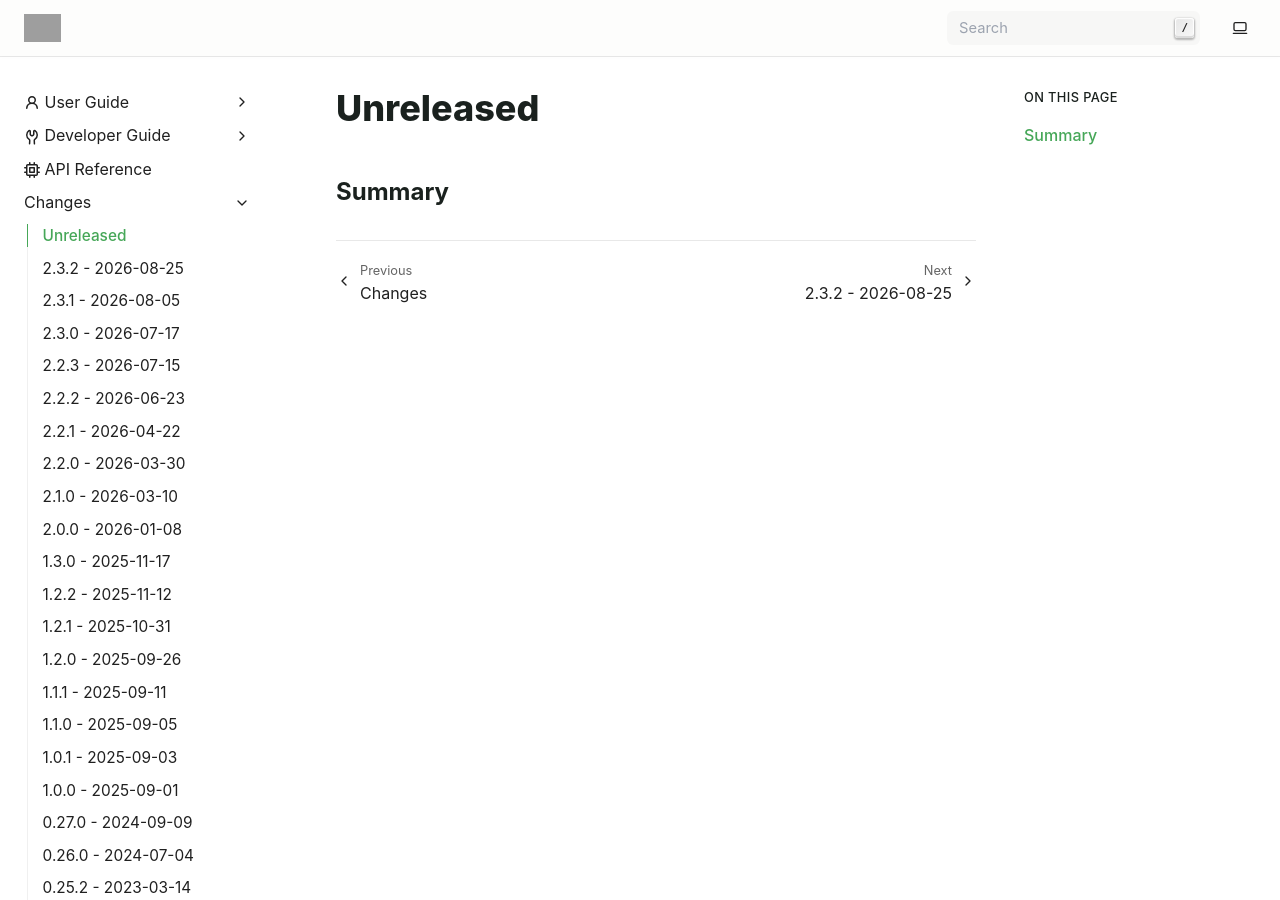
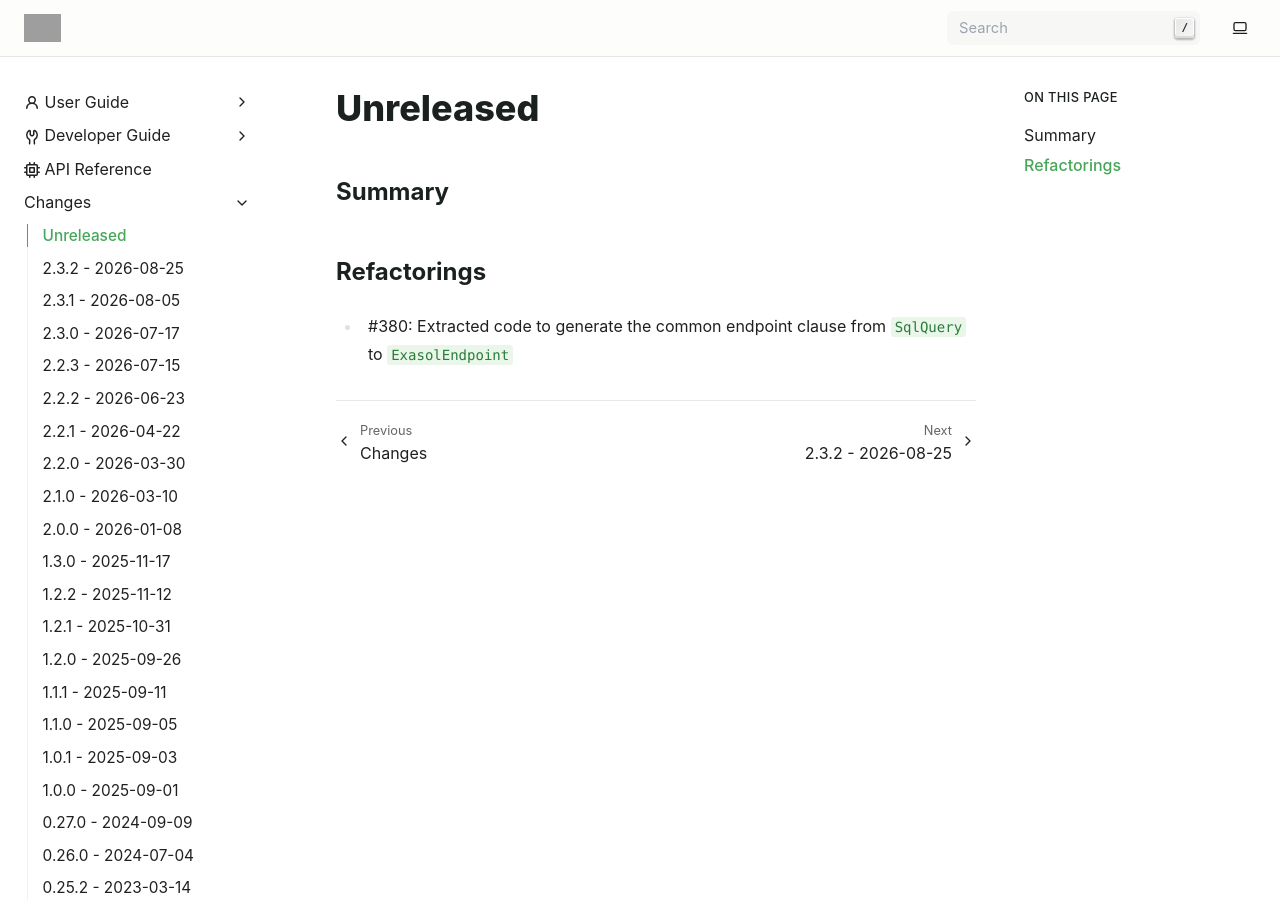
Before and after one commit to exasol/pyexasol, a Sphinx documentation site: the page built from doc/changes/unreleased.md, in a window 1280 px wide and 900 px high. Built offline with Sphinx 7.4.7, drawn with Linux system fonts in a browser that asks for light colours; grey boxes are pictures that could not be loaded.

Commit message:
Add changelog entry

```diff
--- a/doc/changes/unreleased.md
+++ b/doc/changes/unreleased.md
@@ -1,3 +1,7 @@
 # Unreleased
 
 ## Summary
+
+## Refactorings
+
+* #380: Extracted code to generate the common endpoint clause from `SqlQuery` to `ExasolEndpoint`
```
